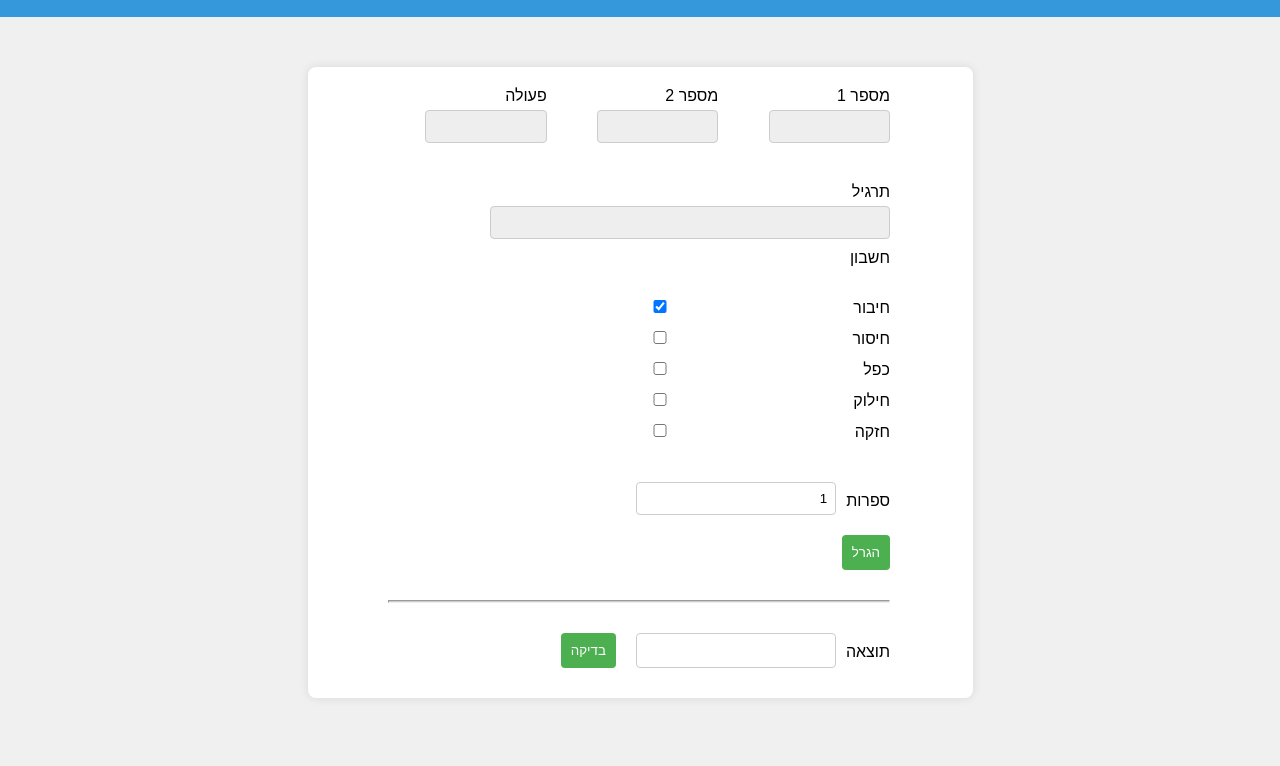
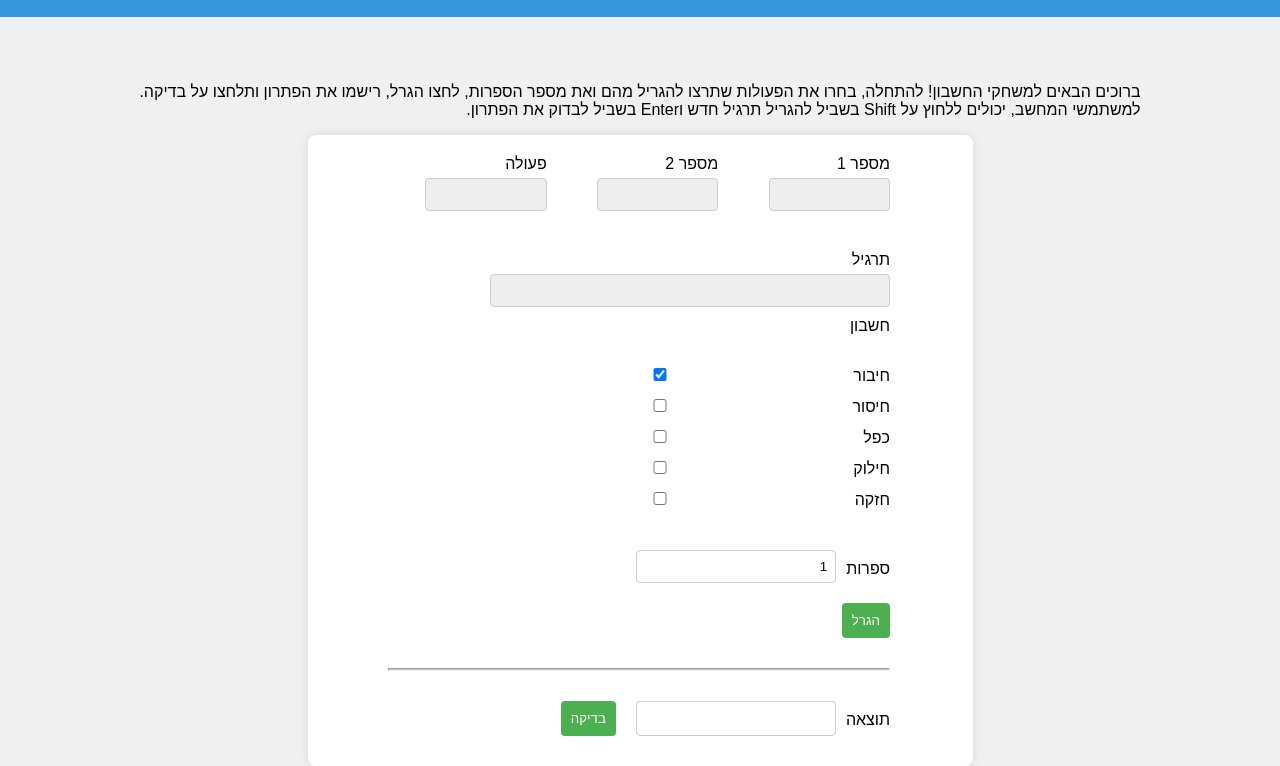
Before and after one commit to papo84/math-game, a plain HTML site: page index.html in a window 1280 px wide. Shown: the part 60-826 px from the top of the page. Before the commit the page ends 800 px from the top, so only its background shows below. Drawn offline with Linux system fonts and the light colour scheme.

Commit message:
Adding instructions

```diff
--- a/index.html
+++ b/index.html
@@ -11,6 +11,13 @@
 <body dir="rtl">
   <div class="banner">
     <h1>משחקי החשבון</h1>
+  </div>
+  <div class="description">
+    <p>
+      ברוכים הבאים למשחקי החשבון! להתחלה, בחרו את הפעולות שתרצו להגריל מהם ואת מספר הספרות, לחצו הגרל, רישמו את הפתרון ותלחצו על בדיקה.
+      <br>
+      למשתמשי המחשב, יכולים ללחוץ על Shift בשביל להגריל תרגיל חדש וEnter בשביל לבדוק את הפתרון.
+    </p>
   </div>
   <div class="container">
     <div class="innerContainer">
```
